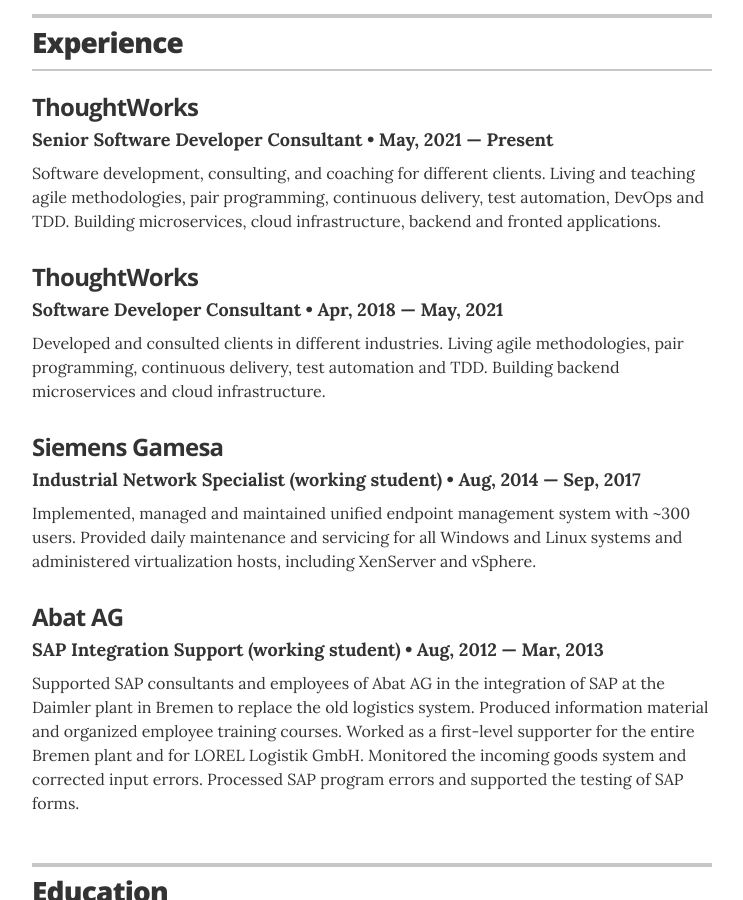
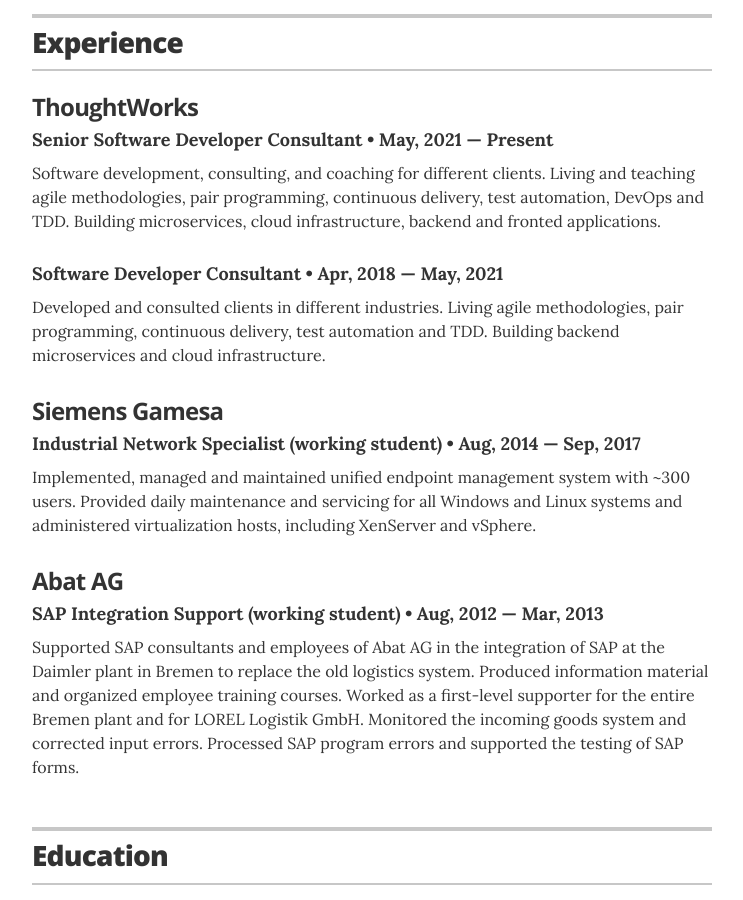
Before and after one commit to DiesDasJenes/DiesDasJenes.github.io, a Jekyll site: the page built from index.html, in a window 1280 px wide and 900 px high, scrolled down 581 px. Shown: the whole window, without its empty margins (268-1011 px from the left). Built offline with Jekyll 4.4.1, drawn with Linux system fonts in a browser that asks for light colours.

Commit message:
Remove duplicated Company title

```diff
--- a/_data/experience.yml
+++ b/_data/experience.yml
@@ -6,7 +6,7 @@
   summary: Software development, consulting, and coaching for different clients. Living and teaching agile methodologies, pair programming, continuous delivery, test automation, DevOps and TDD. Building microservices, cloud infrastructure, backend and fronted applications.
 
 
-- company: ThoughtWorks
+-
   position:  Software Developer Consultant
   duration: Apr, 2018 &mdash; May, 2021
   summary: Developed and consulted clients in different industries. Living agile methodologies, pair programming, continuous delivery, test automation and TDD. Building backend microservices and cloud infrastructure.
```
